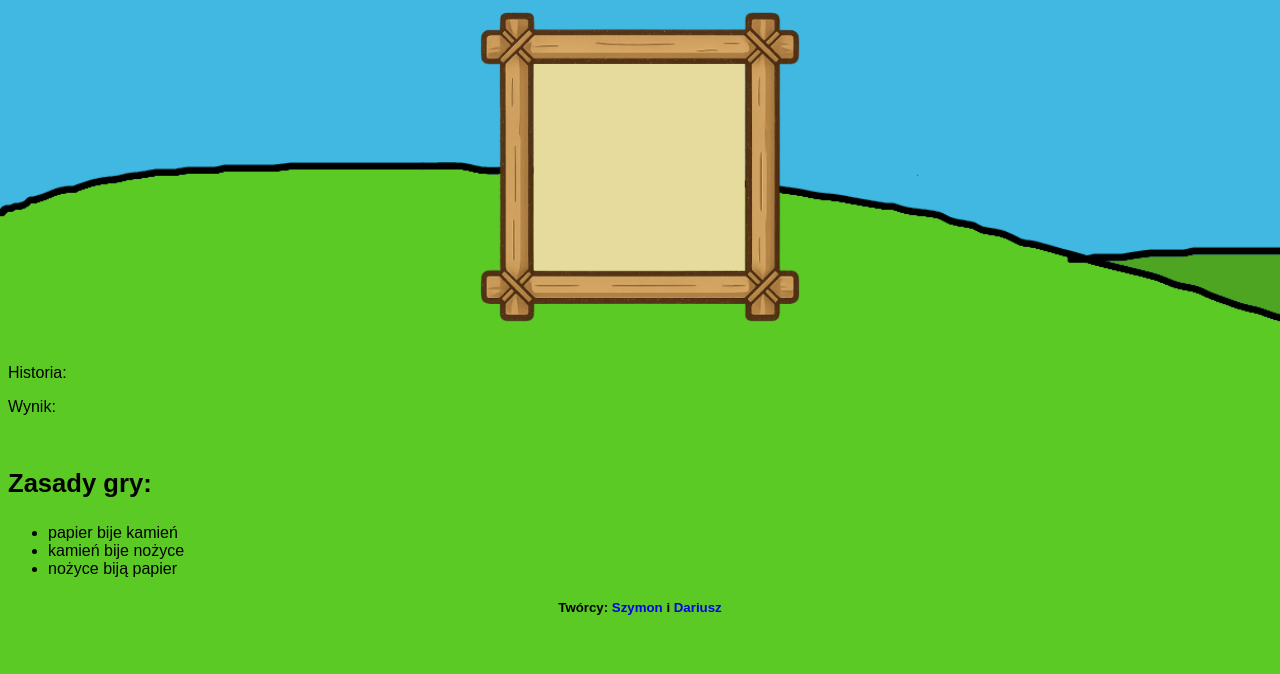
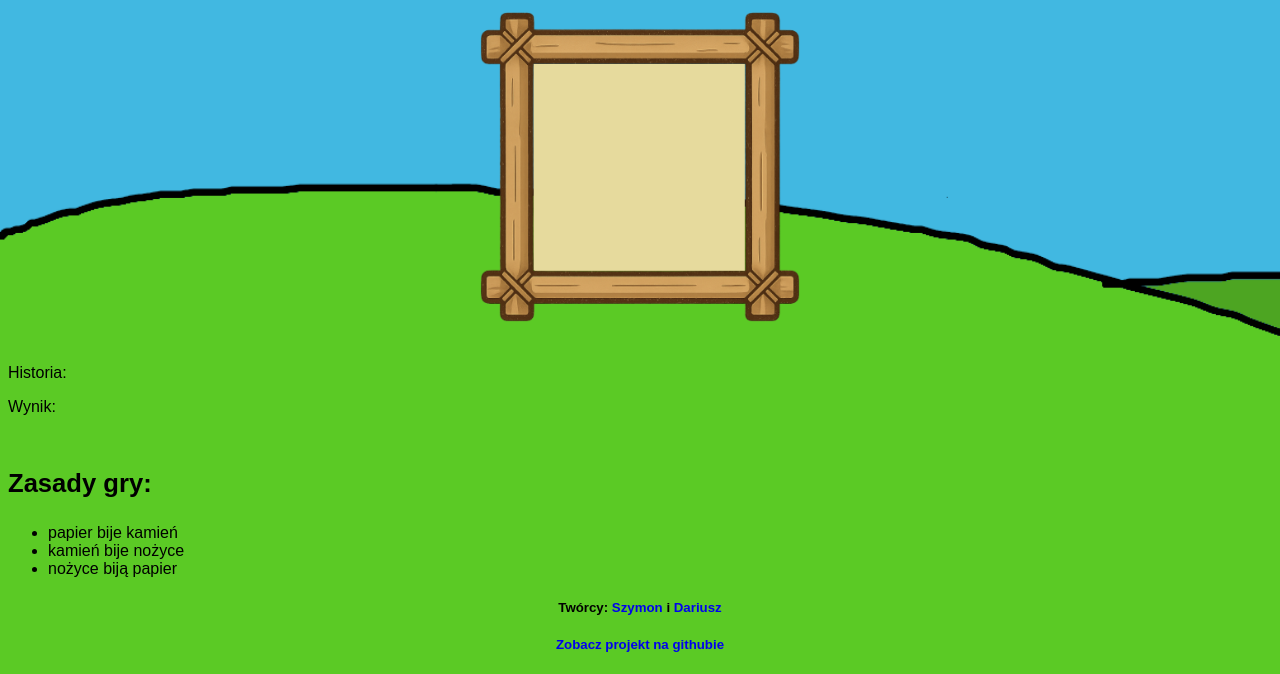
Before and after one commit to maslo-ser/kolko_krzyzyk_JS, a plain HTML site: page index.html in a window 1280 px wide. Shown: the part 508-1182 px from the top of the page. Before the commit the page ends 1145 px from the top, so only its background shows below. Drawn offline with Linux system fonts and the light colour scheme.

Commit message:
Update index.html

```diff
--- a/index.html
+++ b/index.html
@@ -34,6 +34,7 @@
             <li>nożyce biją papier</li>
         </ul>
         <h5>Twórcy: <a href="https://github.com/SzymonOn" target="_blank">Szymon</a> i <a href="https://github.com/maslo-ser" target="_blank">Dariusz</a></h5>
+        <h5><a href="https://github.com/maslo-ser/maslo-ser.github.io">Zobacz projekt na githubie</a></h5>
     </footer>
     </body>
 </html>
```
